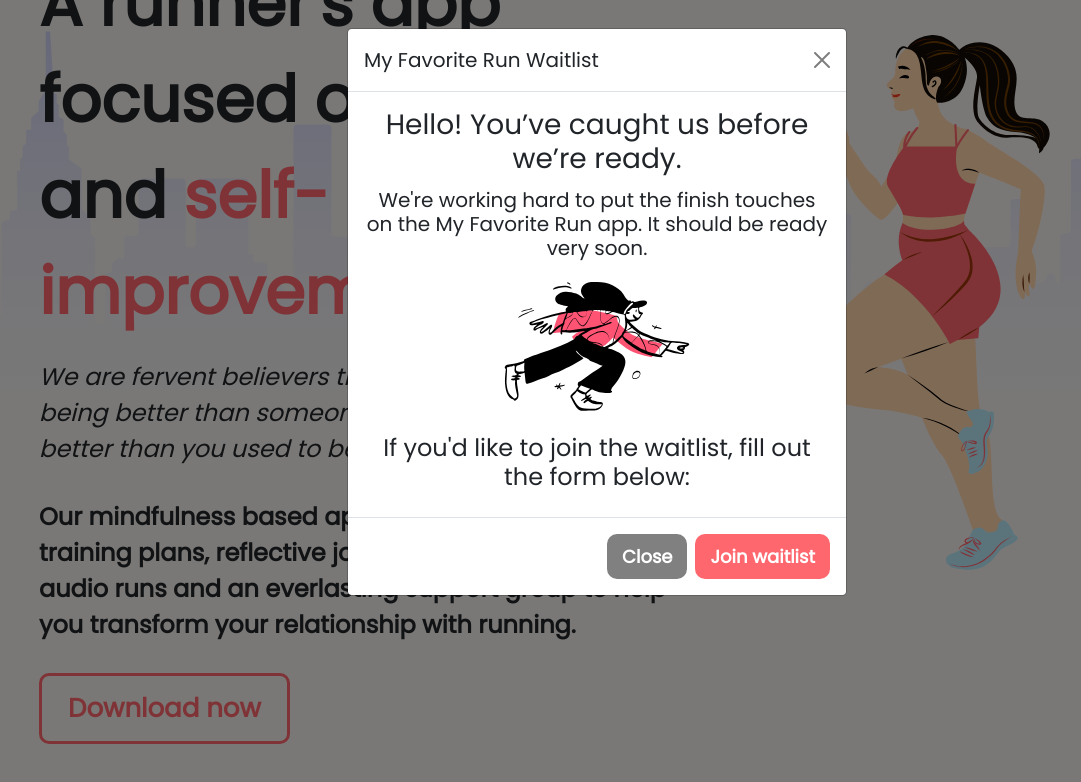
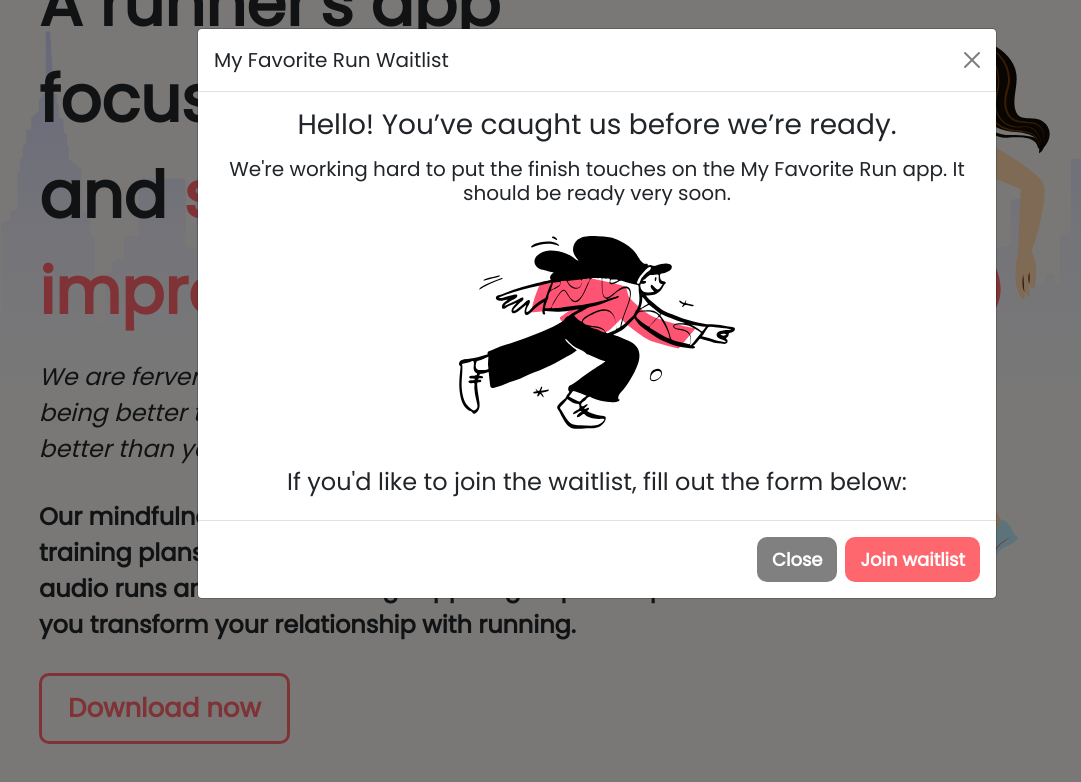
Before and after one commit to My-Favorite-Run/mfr-simple-landing, a plain HTML site: page index.html in a window 1280 px wide. Both pictures are taken after a click on the button "Download now". Shown: the part 184-966 px from the top of the page, without its empty margins (43-1124 px from the left). Drawn offline with nearby package versions, Linux system fonts and the light colour scheme.

Commit message:
widen pop up

```diff
--- a/index.html
+++ b/index.html
@@ -96,7 +96,7 @@
 
     <!-- Modal -->
 <div class="modal fade" id="exampleModal" tabindex="-1" aria-labelledby="exampleModalLabel" aria-hidden="true">
-  <div class="modal-dialog">
+  <div class="modal-dialog modal-lg">
     <div class="modal-content">
       <div class="modal-header">
         <h5 class="modal-title" id="exampleModalLabel">My Favorite Run Waitlist</h5>
@@ -112,7 +112,7 @@
             </h5>
             <img
               src="/maintence.svg"
-              style="padding-top: 3%; padding-bottom: 3%; width: 40%; height: 40%;"
+              style="padding-top: 3%; padding-bottom: 3%"
             />
             <h4 style="padding-top: 2%">
               If you'd like to join the waitlist, fill out the form below:
```
